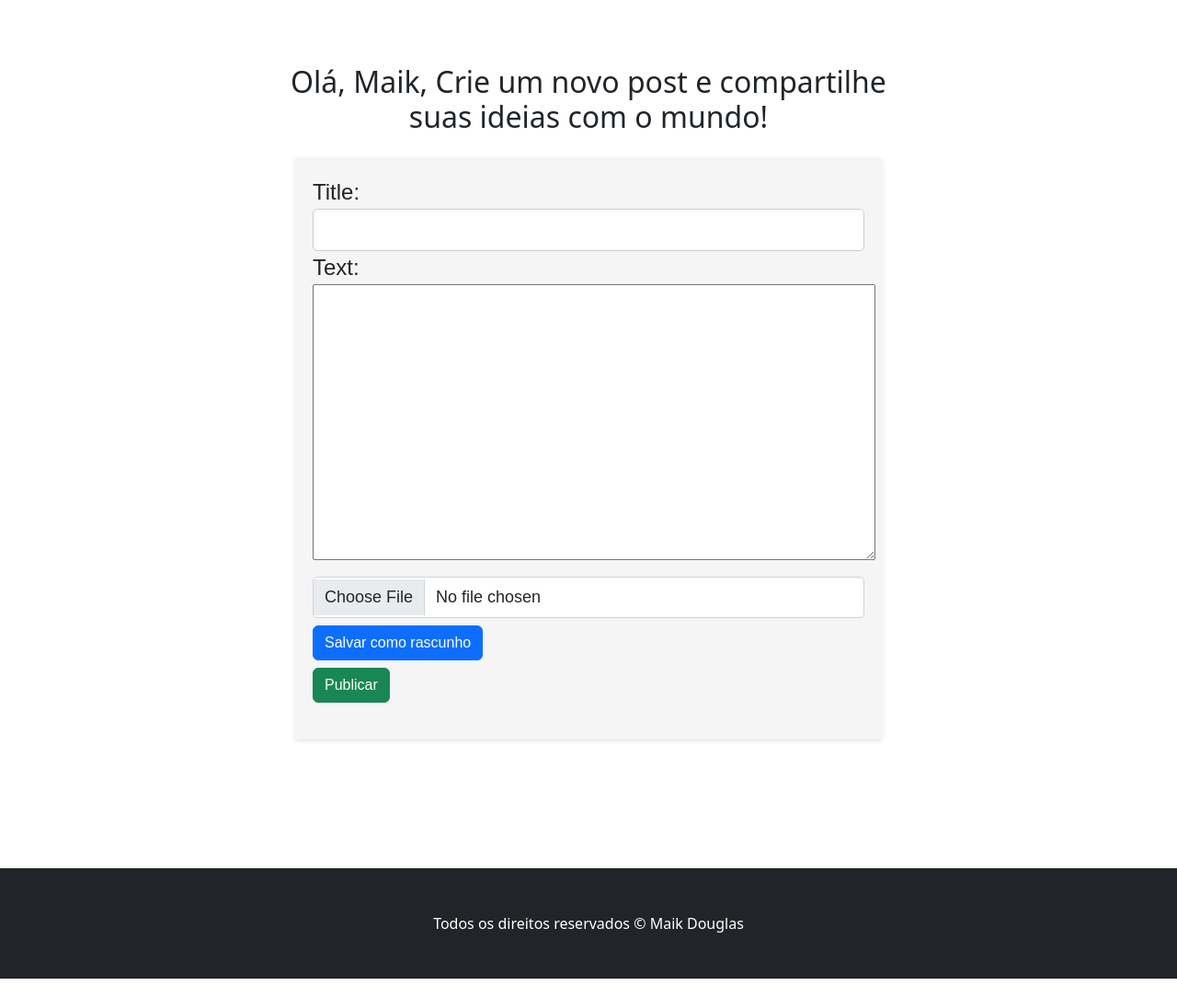
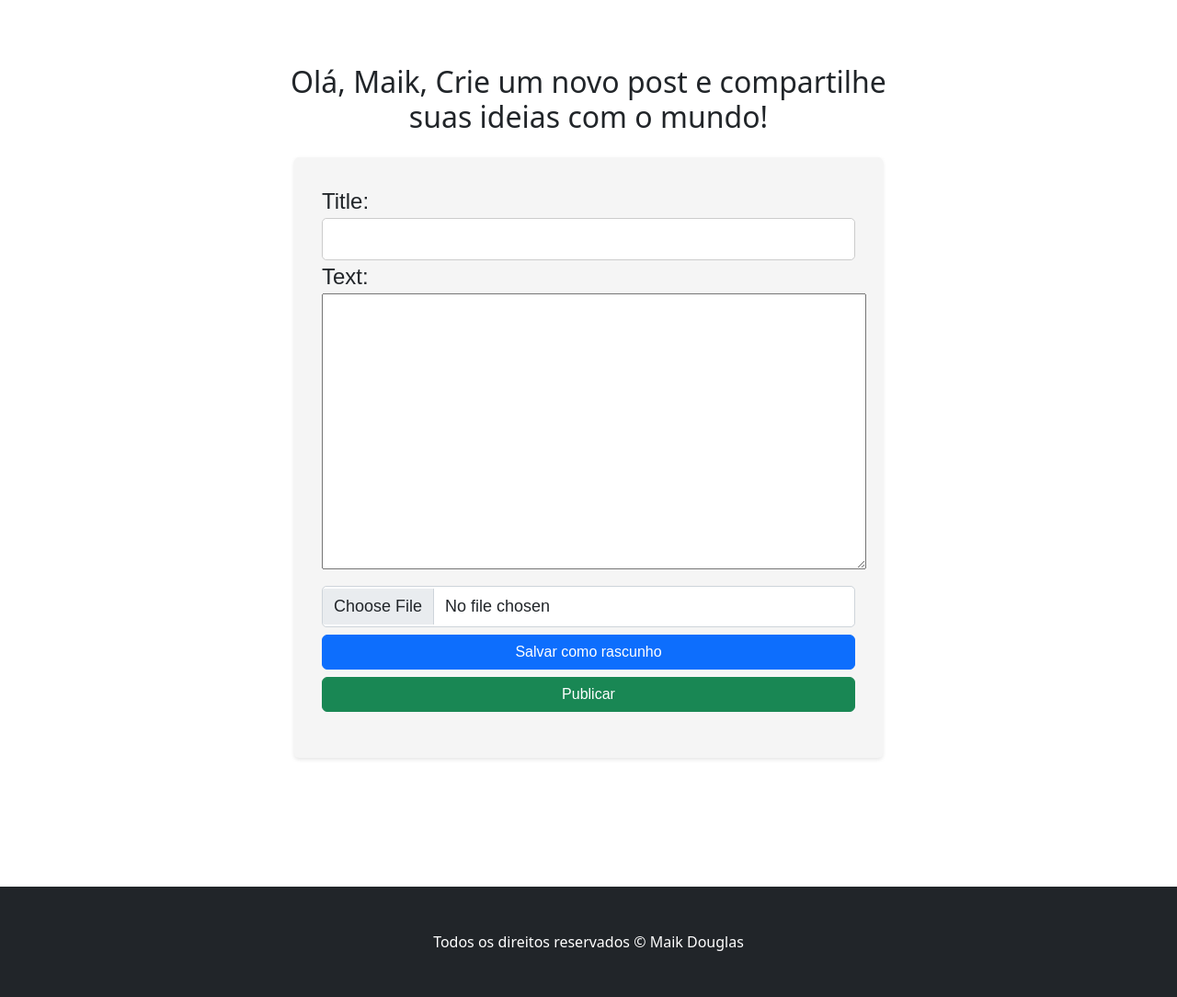
Before and after one commit to MaikDouglasOficial/meusite, a Django app: page /post/new/ in a window 1280 px wide. Shown: the part 400-1484 px from the top of the page at 92% size. Run offline with Django 4.2, Linux system fonts and the light colour scheme; a user stored in the database is signed in; some libraries are stand-ins or nearby versions.

Commit message:
Correção.

```diff
--- a/blog/static/css/editor.css
+++ b/blog/static/css/editor.css
@@ -5,7 +5,7 @@
 
     .post-form {
         background-color: #f5f5f5;
-        padding: 20px;
+        padding: 30px;
         border-radius: 5px;
     }
 
--- a/blog/templates/blog/post_edit.html
+++ b/blog/templates/blog/post_edit.html
@@ -5,7 +5,6 @@
 {% block styles %}
 <link rel="stylesheet" href="{% static 'css/editor.css' %}">
 {% endblock %}
-
 <div class="container">
     <div class="row justify-content-center">
         <div class="col-md-8">
@@ -25,7 +24,7 @@
                     <input type="file" class="form-control d-block mb-2" id="{{ form.image.id_for_label }}"
                            name="{{ form.image.name }}">
                 </div>
-                <div class="form-group text-center">
+                <div class="form-group text-left d-flex flex-column">
                     <button type="submit" class="btn btn-primary btn-save-draft d-block mb-2" name="save_draft">Salvar como rascunho</button>
                     <button type="submit" class="btn btn-success btn-publish d-block">Publicar</button>
                 </div>
```
